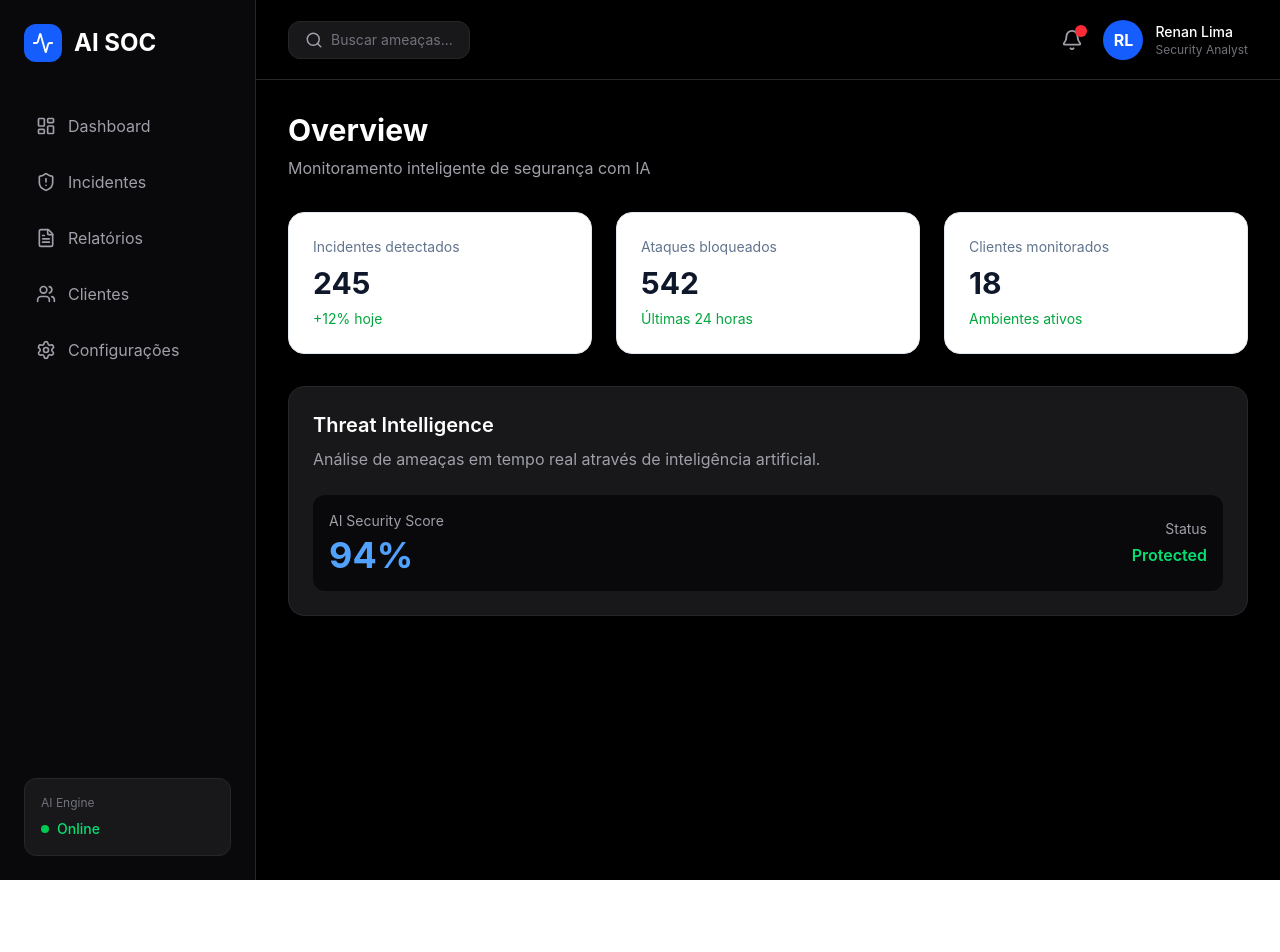
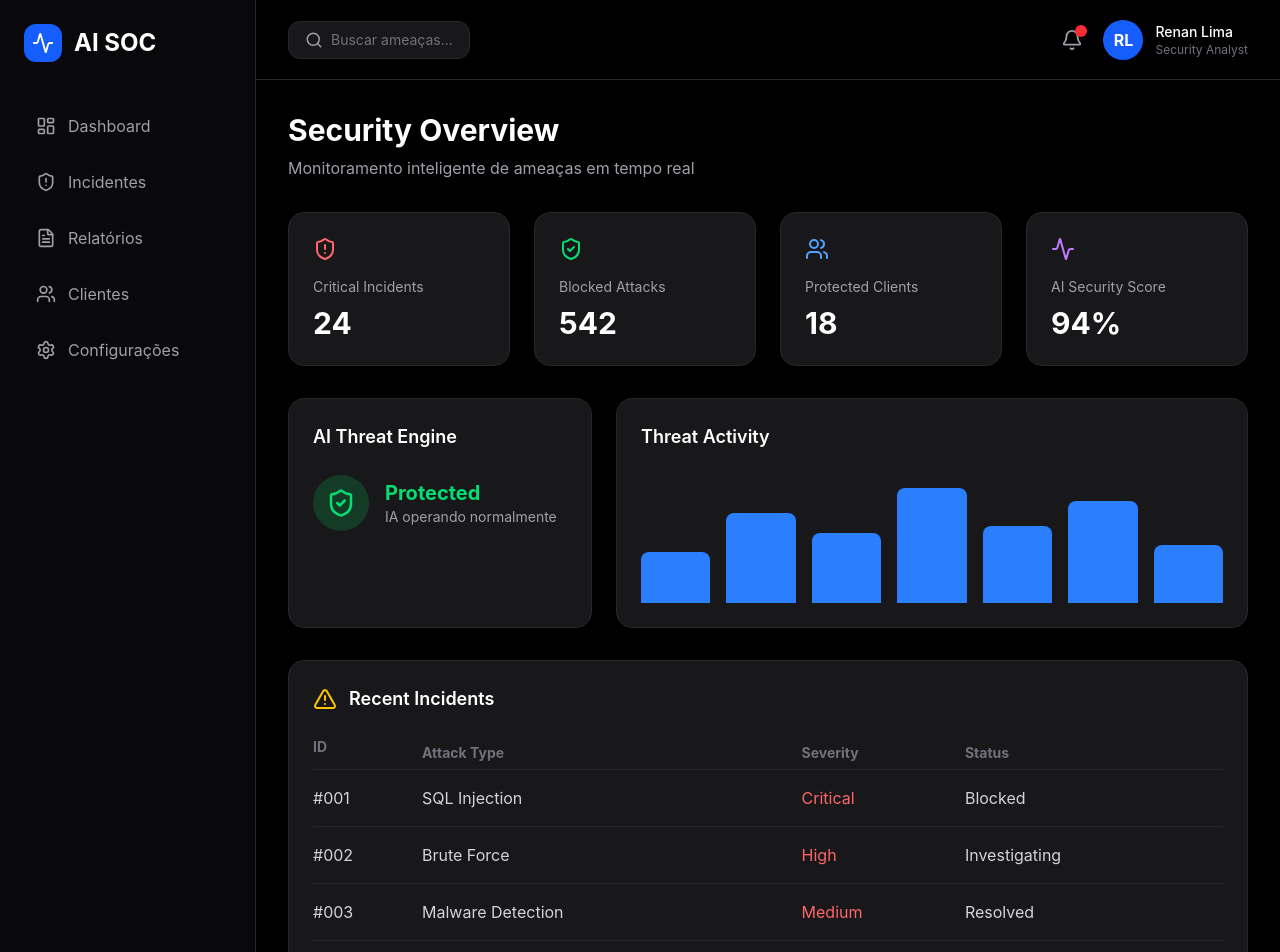
Before and after one commit to renanlima-hub/ai-soc-project, a React (Vite) app in the folder frontend/: page /dashboard in a window 1280 px wide. Shown: the top 952 px of the page. Before the commit the page ends 880 px from the top, so only its background shows below. Built offline with nearby package versions, Linux system fonts and the light colour scheme.

Commit message:
feat: add routing and application pages

```diff
--- a/frontend/src/App.tsx
+++ b/frontend/src/App.tsx
@@ -1,11 +1,25 @@
+import {
+  BrowserRouter,
+  Routes,
+  Route,
+  Navigate
+} from "react-router-dom"
+
 import Sidebar from "./components/Sidebar"
 import Header from "./components/Header"
+
 import Dashboard from "./pages/Dashboard"
+import Incidents from "./pages/Incidents"
+import Reports from "./pages/Reports"
+import Clients from "./pages/Clients"
+import Settings from "./pages/Settings"
 
 
 function App() {
 
   return (
+
+    <BrowserRouter>
 
       <div className="
         flex
@@ -27,13 +41,47 @@ function App() {
           <Header />
 
 
-        <main className="
-          flex-1
-        ">
+          <Routes>
 
-          <Dashboard />
+            <Route
+              path="/dashboard"
+              element={<Dashboard />}
+            />
 
-        </main>
+
+            <Route
+              path="/incidents"
+              element={<Incidents />}
+            />
+
+
+            <Route
+              path="/reports"
+              element={<Reports />}
+            />
+
+
+            <Route
+              path="/clients"
+              element={<Clients />}
+            />
+
+
+            <Route
+              path="/settings"
+              element={<Settings />}
+            />
+
+
+            <Route
+              path="*"
+              element={
+                <Navigate to="/dashboard"/>
+              }
+            />
+
+
+          </Routes>
 
 
         </div>
@@ -41,6 +89,9 @@ function App() {
 
       </div>
 
+
+    </BrowserRouter>
+
   )
 
 }
--- a/frontend/src/components/Sidebar.tsx
+++ b/frontend/src/components/Sidebar.tsx
@@ -7,29 +7,36 @@ import {
   Activity
 } from "lucide-react"
 
+import { Link } from "react-router-dom"
+
 
 function Sidebar() {
 
   const menu = [
     {
       name: "Dashboard",
-      icon: LayoutDashboard
+      icon: LayoutDashboard,
+      path: "/dashboard"
     },
     {
       name: "Incidentes",
-      icon: ShieldAlert
+      icon: ShieldAlert,
+      path: "/incidents"
     },
     {
       name: "Relatórios",
-      icon: FileText
+      icon: FileText,
+      path: "/reports"
     },
     {
       name: "Clientes",
-      icon: Users
+      icon: Users,
+      path: "/clients"
     },
     {
       name: "Configurações",
-      icon: Settings
+      icon: Settings,
+      path: "/settings"
     }
   ]
 
@@ -91,8 +98,9 @@ function Sidebar() {
 
           return (
 
-            <div
+            <Link
               key={item.name}
+              to={item.path}
               className="
                 flex
                 items-center
@@ -114,7 +122,7 @@ function Sidebar() {
               </span>
 
 
-            </div>
+            </Link>
 
           )
 
@@ -150,13 +158,12 @@ function Sidebar() {
           mt-2
         ">
 
-
           <div className="
             w-2
             h-2
             rounded-full
             bg-green-500
-          " />
+          "/>
 
 
           <span className="
--- /dev/null
+++ b/frontend/src/pages/Clients.tsx
@@ -0,0 +1,30 @@
+function Clients() {
+
+  return (
+
+    <div className="p-8 bg-black min-h-screen">
+
+      <h1 className="
+        text-3xl
+        font-bold
+        text-white
+      ">
+        Clients
+      </h1>
+
+
+      <p className="
+        text-zinc-400
+        mt-2
+      ">
+        Empresas e ambientes monitorados pelo AI SOC.
+      </p>
+
+
+    </div>
+
+  )
+
+}
+
+export default Clients
--- a/frontend/src/pages/Dashboard.tsx
+++ b/frontend/src/pages/Dashboard.tsx
@@ -1,16 +1,50 @@
-import StatCard from "../components/StatCard"
+import {
+  ShieldAlert,
+  ShieldCheck,
+  Users,
+  Activity,
+  AlertTriangle
+} from "lucide-react"
 
 
 function Dashboard() {
+
+  const incidents = [
+    {
+      id: "#001",
+      type: "SQL Injection",
+      severity: "Critical",
+      status: "Blocked"
+    },
+    {
+      id: "#002",
+      type: "Brute Force",
+      severity: "High",
+      status: "Investigating"
+    },
+    {
+      id: "#003",
+      type: "Malware Detection",
+      severity: "Medium",
+      status: "Resolved"
+    },
+    {
+      id: "#004",
+      type: "Suspicious Login",
+      severity: "Low",
+      status: "Monitoring"
+    }
+  ]
+
 
   return (
 
     <div className="
       p-8
-      w-full
       bg-black
       min-h-screen
     ">
+
 
       <div className="mb-8">
 
@@ -19,7 +53,7 @@ function Dashboard() {
           font-bold
           text-white
         ">
-          Overview
+          Security Overview
         </h1>
 
 
@@ -27,41 +61,198 @@ function Dashboard() {
           text-zinc-400
           mt-2
         ">
-          Monitoramento inteligente de segurança com IA
+          Monitoramento inteligente de ameaças em tempo real
         </p>
 
       </div>
+
+
+
+      {/* Cards principais */}
+
+      <div className="
+        grid
+        grid-cols-4
+        gap-6
+      ">
+
+
+        <MetricCard
+          title="Critical Incidents"
+          value="24"
+          icon={<ShieldAlert />}
+          color="text-red-400"
+        />
+
+
+        <MetricCard
+          title="Blocked Attacks"
+          value="542"
+          icon={<ShieldCheck />}
+          color="text-green-400"
+        />
+
+
+        <MetricCard
+          title="Protected Clients"
+          value="18"
+          icon={<Users />}
+          color="text-blue-400"
+        />
+
+
+        <MetricCard
+          title="AI Security Score"
+          value="94%"
+          icon={<Activity />}
+          color="text-purple-400"
+        />
+
+
+      </div>
+
+
 
 
       <div className="
         grid
         grid-cols-3
         gap-6
+        mt-8
       ">
 
 
-        <StatCard
-          title="Incidentes detectados"
-          value="245"
-          description="+12% hoje"
-        />
+        {/* AI Status */}
+
+        <div className="
+          col-span-1
+          bg-zinc-900
+          border
+          border-zinc-800
+          rounded-2xl
+          p-6
+        ">
 
 
-        <StatCard
-          title="Ataques bloqueados"
-          value="542"
-          description="Últimas 24 horas"
-        />
+          <h2 className="
+            text-white
+            font-semibold
+            text-lg
+          ">
+            AI Threat Engine
+          </h2>
 
 
-        <StatCard
-          title="Clientes monitorados"
-          value="18"
-          description="Ambientes ativos"
-        />
+          <div className="
+            mt-6
+            flex
+            items-center
+            gap-4
+          ">
+
+            <div className="
+              w-14
+              h-14
+              rounded-full
+              bg-green-500/20
+              flex
+              items-center
+              justify-center
+            ">
+
+              <ShieldCheck
+                className="text-green-400"
+                size={30}
+              />
+
+            </div>
+
+
+            <div>
+
+              <p className="
+                text-green-400
+                font-bold
+                text-xl
+              ">
+                Protected
+              </p>
+
+
+              <p className="
+                text-zinc-400
+                text-sm
+              ">
+                IA operando normalmente
+              </p>
+
+            </div>
+
+          </div>
+
+
+        </div>
+
+
+
+        {/* Threat Level */}
+
+        <div className="
+          col-span-2
+          bg-zinc-900
+          border
+          border-zinc-800
+          rounded-2xl
+          p-6
+        ">
+
+
+          <h2 className="
+            text-white
+            font-semibold
+            text-lg
+          ">
+            Threat Activity
+          </h2>
+
+
+          <div className="
+            mt-6
+            flex
+            items-end
+            gap-4
+            h-32
+          ">
+
+            {[40,70,55,90,60,80,45].map((height,index)=>(
+
+              <div
+                key={index}
+                className="
+                  flex-1
+                  bg-blue-500
+                  rounded-t-lg
+                "
+                style={{
+                  height:`${height}%`
+                }}
+              />
+
+            ))}
+
+
+          </div>
+
+
+        </div>
 
 
       </div>
+
+
+
+
+      {/* Incident Table */}
 
 
       <div className="
@@ -73,72 +264,118 @@ function Dashboard() {
         p-6
       ">
 
-        <h2 className="
-          text-xl
-          font-semibold
-          text-white
+
+        <div className="
+          flex
+          items-center
+          gap-3
+          mb-6
         ">
-          Threat Intelligence
-        </h2>
+
+          <AlertTriangle
+            className="text-yellow-400"
+          />
+
+          <h2 className="
+            text-white
+            text-lg
+            font-semibold
+          ">
+            Recent Incidents
+          </h2>
 
 
-        <p className="
-          text-zinc-400
-          mt-2
-        ">
-          Análise de ameaças em tempo real através de inteligência artificial.
-        </p>
+        </div>
 
 
-        <div className="
-          mt-6
-          flex
-          justify-between
-          items-center
-          bg-zinc-950
-          rounded-xl
-          p-4
+
+        <table className="
+          w-full
+          text-left
         ">
 
-          <div>
-            <p className="text-zinc-400 text-sm">
-              AI Security Score
-            </p>
 
-            <p className="
-              text-4xl
-              font-bold
-              text-blue-400
-              mt-1
+          <thead>
+
+            <tr className="
+              text-zinc-500
+              text-sm
+              border-b
+              border-zinc-800
             ">
-              94%
-            </p>
-          </div>
+
+              <th className="pb-3">
+                ID
+              </th>
+
+              <th>
+                Attack Type
+              </th>
+
+              <th>
+                Severity
+              </th>
+
+              <th>
+                Status
+              </th>
 
 
-          <div className="
-            text-right
-          ">
+            </tr>
 
-            <p className="
-              text-zinc-400
-              text-sm
-            ">
-              Status
-            </p>
+          </thead>
 
 
-            <p className="
-              text-green-400
-              font-semibold
-              mt-1
-            ">
-              Protected
-            </p>
+          <tbody>
 
-          </div>
 
-        </div>
+            {incidents.map((incident)=>(
+
+              <tr
+                key={incident.id}
+                className="
+                  border-b
+                  border-zinc-800
+                  text-zinc-300
+                "
+              >
+
+                <td className="py-4">
+                  {incident.id}
+                </td>
+
+
+                <td>
+                  {incident.type}
+                </td>
+
+
+                <td>
+
+                  <span className="
+                    text-red-400
+                  ">
+                    {incident.severity}
+                  </span>
+
+                </td>
+
+
+                <td>
+                  {incident.status}
+                </td>
+
+
+              </tr>
+
+            ))}
+
+
+          </tbody>
+
+
+        </table>
+
 
       </div>
 
@@ -149,4 +386,59 @@ function Dashboard() {
 }
 
 
+
+function MetricCard({
+  title,
+  value,
+  icon,
+  color
+}:{
+  title:string
+  value:string
+  icon:React.ReactNode
+  color:string
+}){
+
+
+  return (
+
+    <div className="
+      bg-zinc-900
+      border
+      border-zinc-800
+      rounded-2xl
+      p-6
+    ">
+
+
+      <div className={color}>
+        {icon}
+      </div>
+
+
+      <p className="
+        text-zinc-400
+        text-sm
+        mt-4
+      ">
+        {title}
+      </p>
+
+
+      <h2 className="
+        text-white
+        text-3xl
+        font-bold
+        mt-2
+      ">
+        {value}
+      </h2>
+
+
+    </div>
+
+  )
+}
+
+
 export default Dashboard
--- /dev/null
+++ b/frontend/src/pages/Incidents.tsx
@@ -0,0 +1,53 @@
+function Incidents() {
+
+  return (
+
+    <div className="
+      p-8
+      bg-black
+      min-h-screen
+    ">
+
+      <h1 className="
+        text-3xl
+        font-bold
+        text-white
+      ">
+        Incidents
+      </h1>
+
+
+      <p className="
+        text-zinc-400
+        mt-2
+      ">
+        Central de investigação e resposta a incidentes.
+      </p>
+
+
+      <div className="
+        mt-8
+        bg-zinc-900
+        border
+        border-zinc-800
+        rounded-2xl
+        p-6
+      ">
+
+        <p className="
+          text-zinc-400
+        ">
+          Nenhum incidente carregado da API ainda.
+        </p>
+
+
+      </div>
+
+
+    </div>
+
+  )
+
+}
+
+export default Incidents
--- /dev/null
+++ b/frontend/src/pages/Reports.tsx
@@ -0,0 +1,30 @@
+function Reports() {
+
+  return (
+
+    <div className="p-8 bg-black min-h-screen">
+
+      <h1 className="
+        text-3xl
+        font-bold
+        text-white
+      ">
+        Reports
+      </h1>
+
+
+      <p className="
+        text-zinc-400
+        mt-2
+      ">
+        Relatórios automatizados gerados pela inteligência artificial.
+      </p>
+
+
+    </div>
+
+  )
+
+}
+
+export default Reports
--- /dev/null
+++ b/frontend/src/pages/Settings.tsx
@@ -0,0 +1,30 @@
+function Settings() {
+
+  return (
+
+    <div className="p-8 bg-black min-h-screen">
+
+      <h1 className="
+        text-3xl
+        font-bold
+        text-white
+      ">
+        Settings
+      </h1>
+
+
+      <p className="
+        text-zinc-400
+        mt-2
+      ">
+        Configurações da plataforma e integrações.
+      </p>
+
+
+    </div>
+
+  )
+
+}
+
+export default Settings
```
Lines whose indentation alone changed are shown as unchanged.
